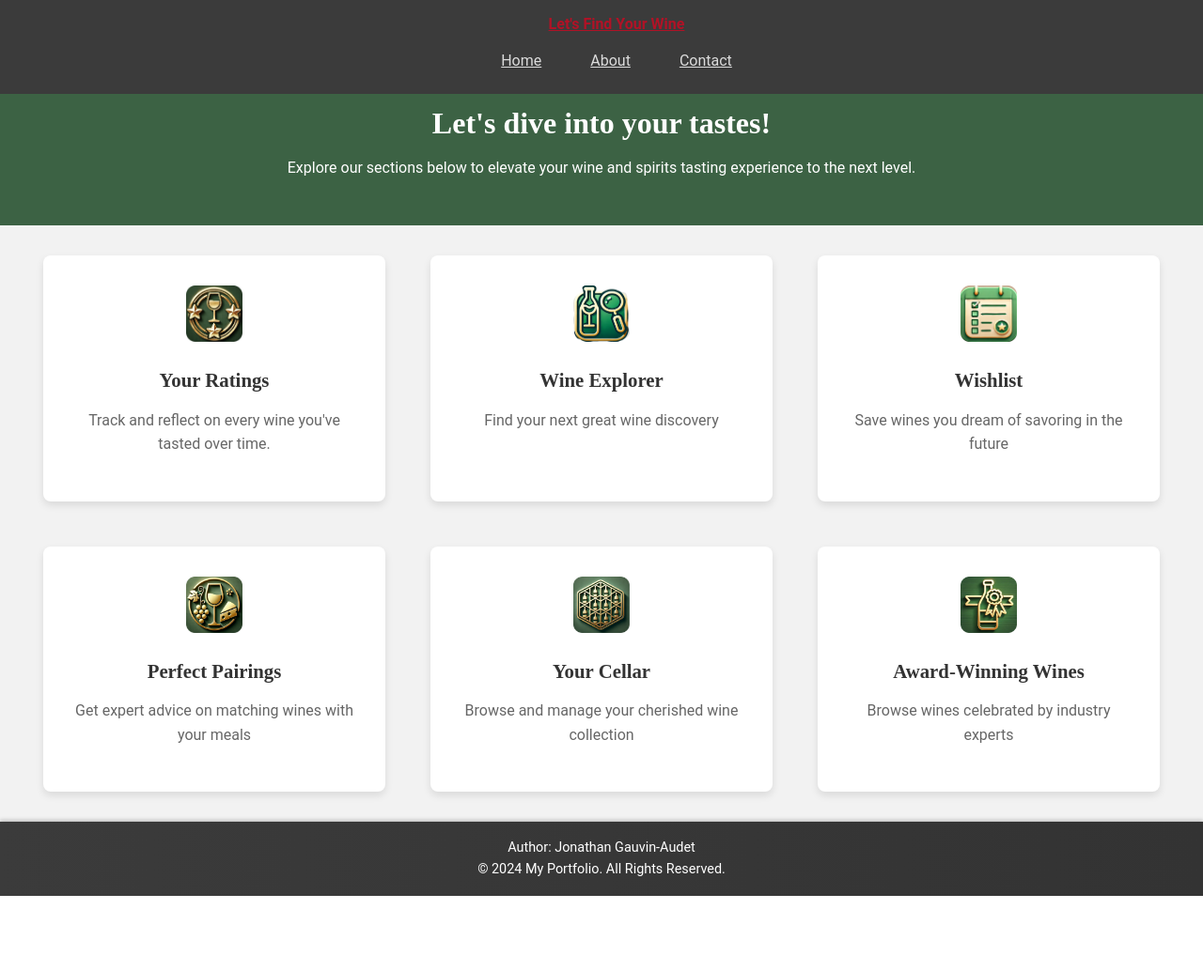
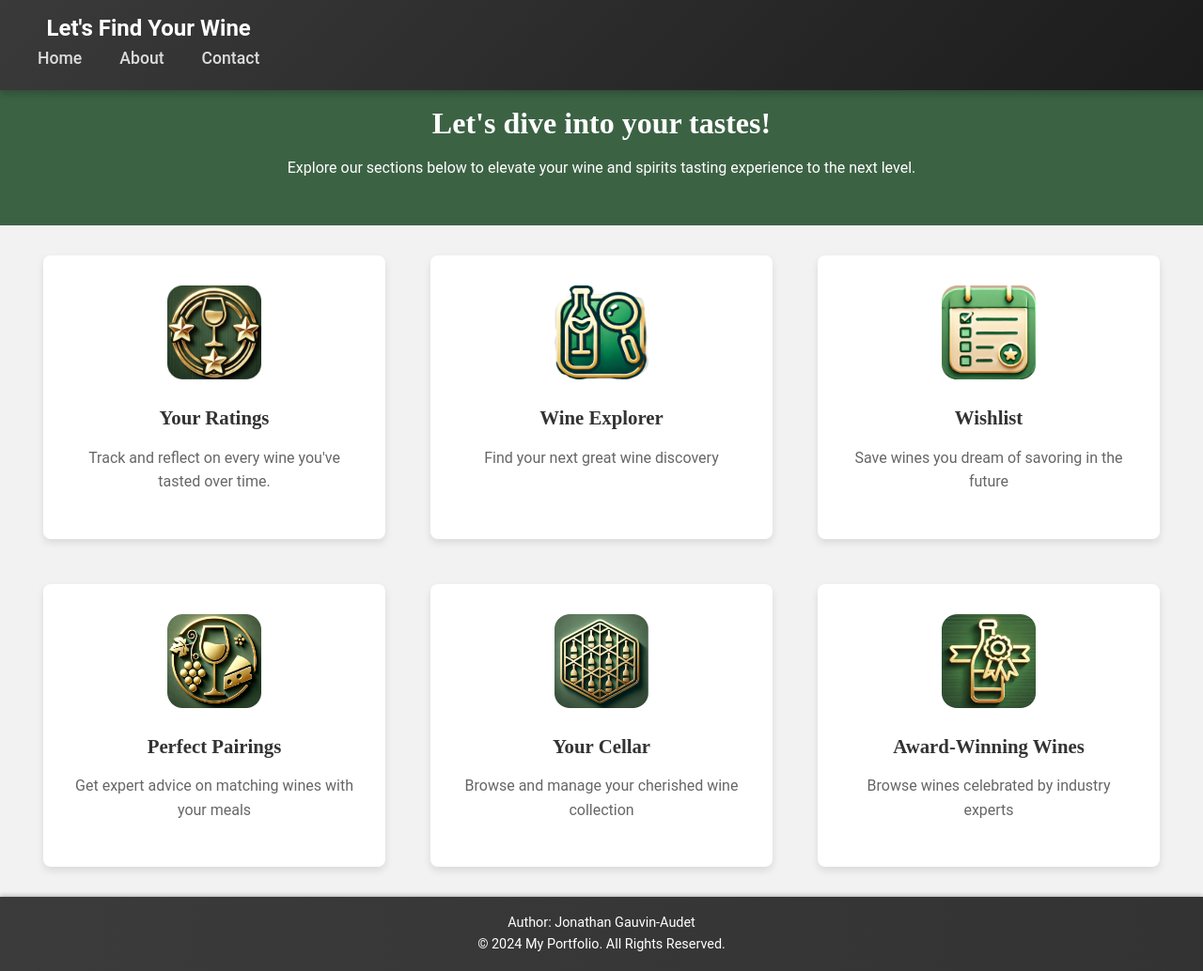
Before and after one commit to Chemboi/wine-app, a Python web app: template templates/home.html in a window 1280 px wide. Shown: the whole page at 94% size. Before the commit the page ends 954 px from the top, so only its background shows below. Run offline with Jinja, Linux system fonts and the light colour scheme; the template is opened without the code that fills it, so the values that code supplies are empty.

Commit message:
Modified CSS

```diff
--- a/static/css/style.css
+++ b/static/css/style.css
@@ -47,37 +47,63 @@ footer p {
 /* Order : nav, header, features, feature-card */
 
 .navbar {
-    background-color: #3b3b3b;
-    padding: 1rem;
+    background: linear-gradient(135deg, #3a3a3a, #1a1a1a); /* Gradient background */
+    padding: 1rem 2rem;
     position: fixed;
     width: 100%;
     top: 0;
     z-index: 1000;
+    display: flex;
+    justify-content: space-between;
+    align-items: center;
+    box-shadow: 0 4px 8px rgba(0, 0, 0, 0.2); /* Slight shadow */
 }
 
 .navbar .navbar-brand {
     font-weight: bold;
-    color: #b11226;
+    font-size: 1.5rem;
+    color: #ffffff;
+    text-decoration: none;
+    transition: color 0.3s;
+}
+
+.navbar .navbar-brand:hover {
+    color: #ff6961;
 }
 
 .navbar .navbar-links {
     display: flex;
-    gap: 1rem;
-    justify-content: center;
-    margin-top: 10px;
+    gap: 1.5rem;
 }
 
 .nav-link {
     color: #dcdcdc;
-    padding: 0.5rem 1rem;
-    border: 2px solid transparent;
-    border-radius: 5px;
-    transition: color 0.3s, background-color 0.3s;
+    font-size: 1.1rem;
+    font-weight: 500;
+    text-decoration: none;
+    padding: 0.5rem;
+    position: relative;
+    transition: color 0.3s;
 }
 
 .nav-link:hover {
-    color: #fff;
-    background-color: #b11226;
+    color: #ff6961;
+}
+
+/* Underline animation for links */
+.nav-link::after {
+    content: "";
+    position: absolute;
+    left: 0;
+    bottom: -5px;
+    width: 0;
+    height: 2px;
+    background-color: #ff6961;
+    transition: width 0.3s;
+}
+
+.nav-link:hover::after {
+    width: 100%; /* Underline animation for links */
 }
 
 
@@ -146,8 +172,8 @@ footer p {
 }
 
 .feature-icon img {
-    width: 60px;
-    height: 60px;
+    width: 100px;
+    height: 100px;
     margin-bottom: 0.5rem;
 }
 
@@ -173,3 +199,17 @@ footer p {
         gap: 3rem; /* Increase gap between cards */
     }
 }
+
+
+/* Responsive adjustments for smaller screens */
+@media (max-width: 768px) {
+    .navbar {
+        flex-direction: column;
+        padding: 1rem;
+    }
+
+    .navbar .navbar-links {
+        flex-direction: column;
+        gap: 0.75rem;
+    }
+}
```
